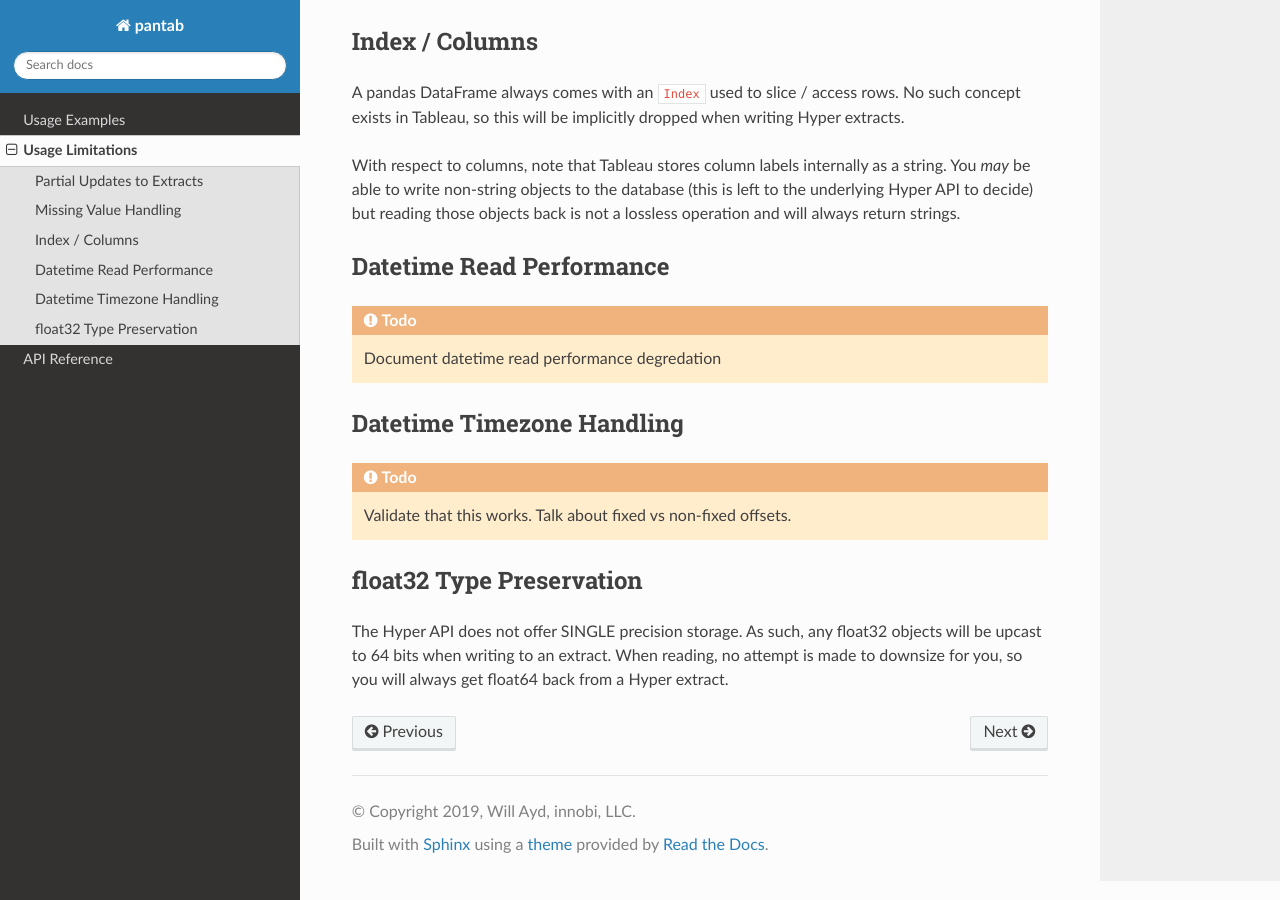
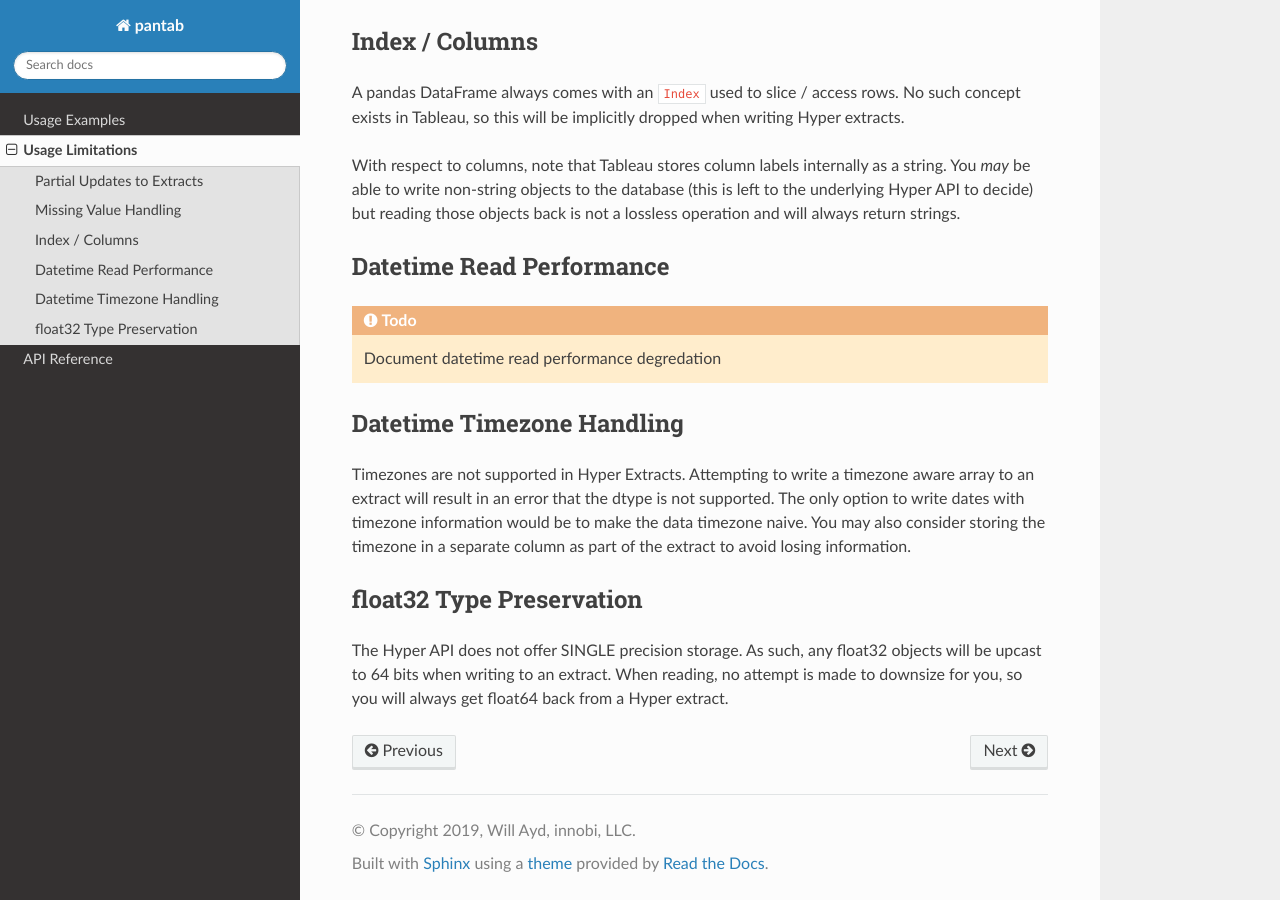
Before and after one commit to innobi/pantab, a Sphinx documentation site: the page built from doc/source/caveats.rst, in a window 1280 px wide and 900 px high, scrolled down 780 px. Built offline with Sphinx 7.4.7 and the Read the Docs theme 2.0.0, drawn with Linux system fonts in a browser that asks for light colours.

Commit message:
More docs on timezone handling

```diff
--- a/doc/source/caveats.rst
+++ b/doc/source/caveats.rst
@@ -31,8 +31,7 @@ Datetime Read Performance
 Datetime Timezone Handling
 --------------------------
 
-.. todo::
-   Validate that this works. Talk about fixed vs non-fixed offsets.
+Timezones are not supported in Hyper Extracts. Attempting to write a timezone aware array to an extract will result in an error that the dtype is not supported. The only option to write dates with timezone information would be to make the data timezone naive. You may also consider storing the timezone in a separate column as part of the extract to avoid losing information.
 
 float32 Type Preservation
 -------------------------
```
